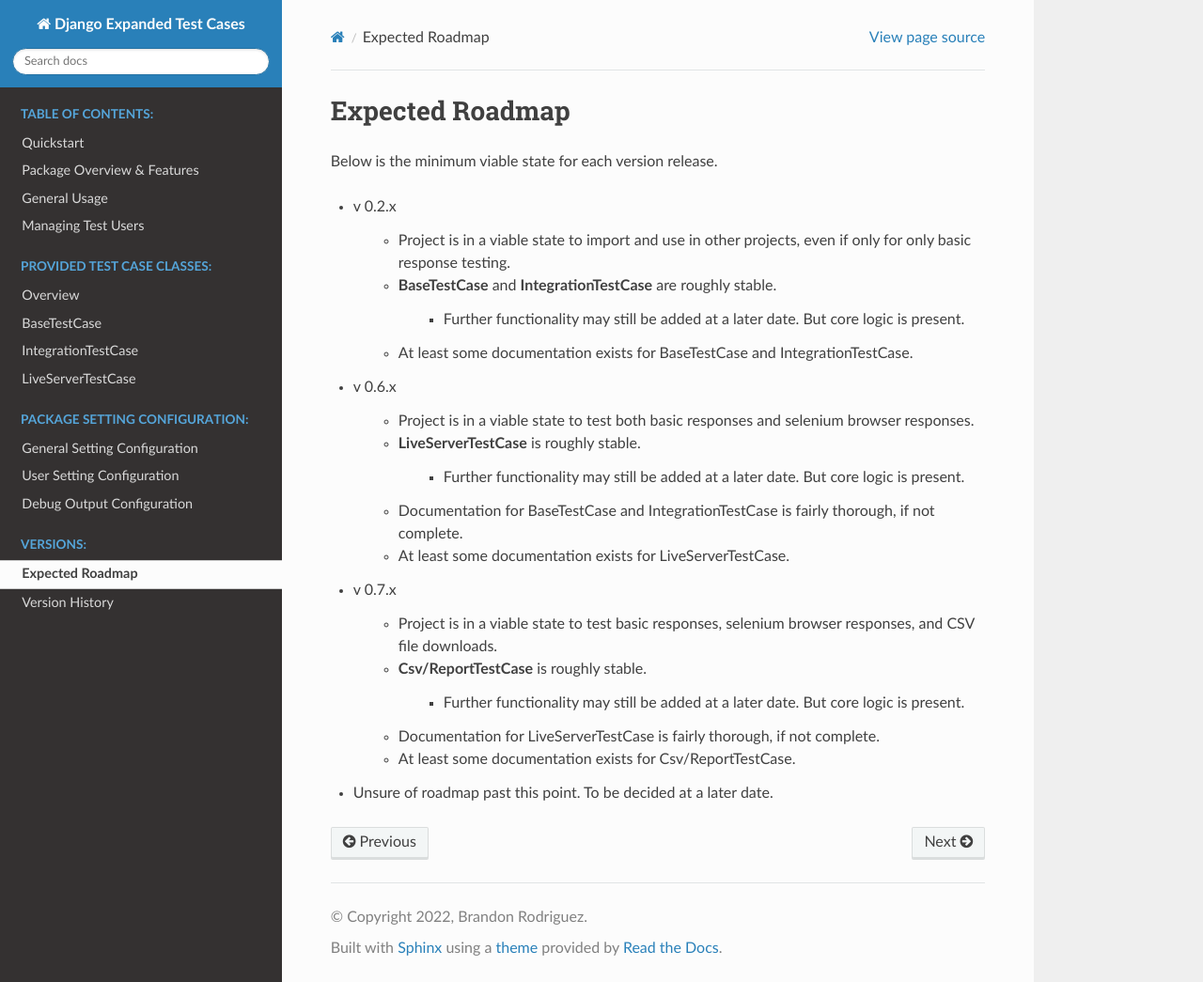
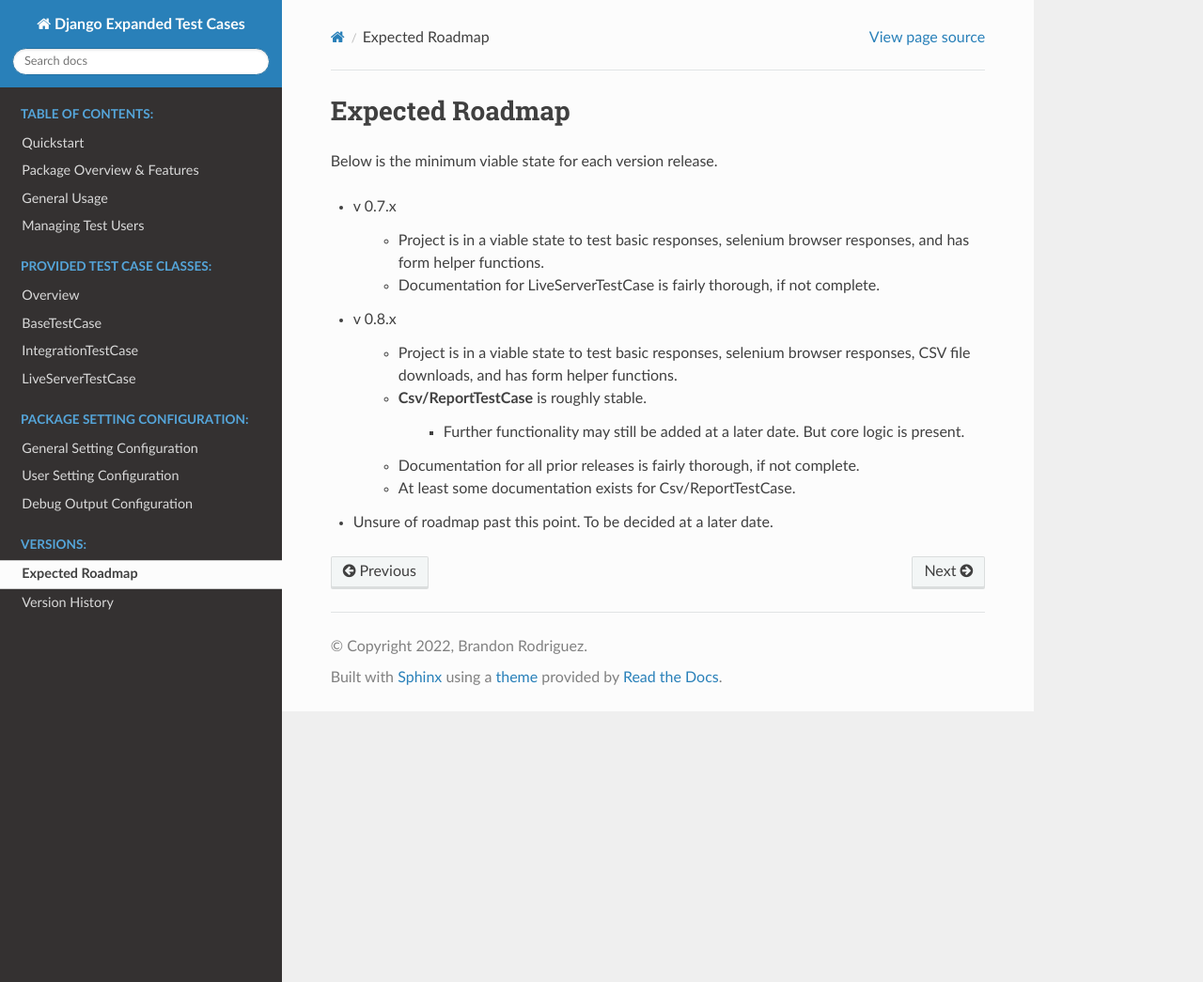
Before and after one commit to brodriguez8774/django-expanded-test-cases, a Sphinx documentation site: the page built from docs/source/roadmap.rst, in a window 1280 px wide and 1045 px high. Shown: the whole window at 94% size. Built offline with Sphinx 7.4.7 and the Read the Docs theme 2.0.0, drawn with Linux system fonts in a browser that asks for light colours.

Commit message:
Update project version info

```diff
--- a/docs/source/conf.py
+++ b/docs/source/conf.py
@@ -25,7 +25,7 @@ copyright = '2022, Brandon Rodriguez'
 author = 'Brandon Rodriguez'
 
 # The full version, including alpha/beta/rc tags
-release = '0.5.1'
+release = '0.6.0'
 
 
 # -- General configuration ---------------------------------------------------
--- a/docs/source/roadmap.rst
+++ b/docs/source/roadmap.rst
@@ -3,40 +3,23 @@ Expected Roadmap
 
 Below is the minimum viable state for each version release.
 
-* v 0.2.x
-
-    * Project is in a viable state to import and use in other projects, even if
-      only for only basic response testing.
-    * **BaseTestCase** and **IntegrationTestCase** are roughly stable.
-
-        * Further functionality may still be added at a later date. But core
-          logic is present.
-
-    * At least some documentation exists for BaseTestCase and IntegrationTestCase.
-
-* v 0.6.x
-
-    * Project is in a viable state to test both basic responses and selenium
-      browser responses.
-    * **LiveServerTestCase** is roughly stable.
-
-        * Further functionality may still be added at a later date. But core
-          logic is present.
-
-    * Documentation for BaseTestCase and IntegrationTestCase is fairly thorough,
-      if not complete.
-    * At least some documentation exists for LiveServerTestCase.
 
 * v 0.7.x
 
     * Project is in a viable state to test basic responses, selenium browser
-      responses, and CSV file downloads.
+      responses, and has form helper functions.
+    * Documentation for LiveServerTestCase is fairly thorough, if not complete.
+
+* v 0.8.x
+
+    * Project is in a viable state to test basic responses, selenium browser
+      responses, CSV file downloads, and has form helper functions.
     * **Csv/ReportTestCase** is roughly stable.
 
         * Further functionality may still be added at a later date. But core
           logic is present.
 
-    * Documentation for LiveServerTestCase is fairly thorough, if not complete.
+    * Documentation for all prior releases is fairly thorough, if not complete.
     * At least some documentation exists for Csv/ReportTestCase.
 
 * Unsure of roadmap past this point. To be decided at a later date.
--- a/pyproject.toml
+++ b/pyproject.toml
@@ -4,7 +4,7 @@ build-backend = 'setuptools.build_meta:__legacy__'
 
 [project]
 name = "django-expanded-test-cases"
-version = "0.5.1"
+version = "0.6.0"
 description = "Expands the existing Django TestCase class with extra functionality."
 readme = "readme.md"
 authors = [
--- a/setup.cfg
+++ b/setup.cfg
@@ -1,6 +1,6 @@
 [metadata]
 name = django-expanded-test-cases
-version = 0.5.1
+version = 0.6.0
 description = Expands the existing Django TestCase class with extra functionality.
 long_description = file: readme.md
 url = https://github.com/brodriguez8774/django-expanded-test-cases
```
Also changed, not shown: docs/source/version_history.rst (+13 -1 lines).
